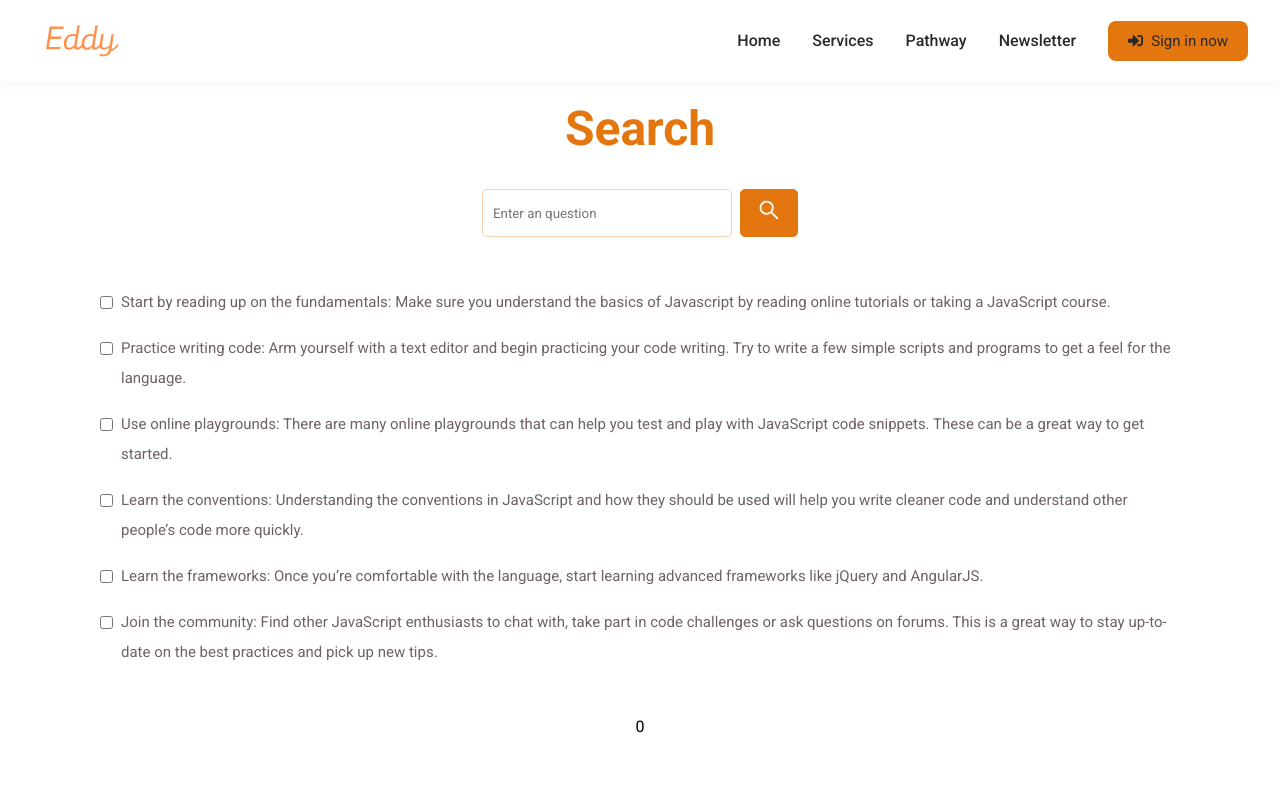
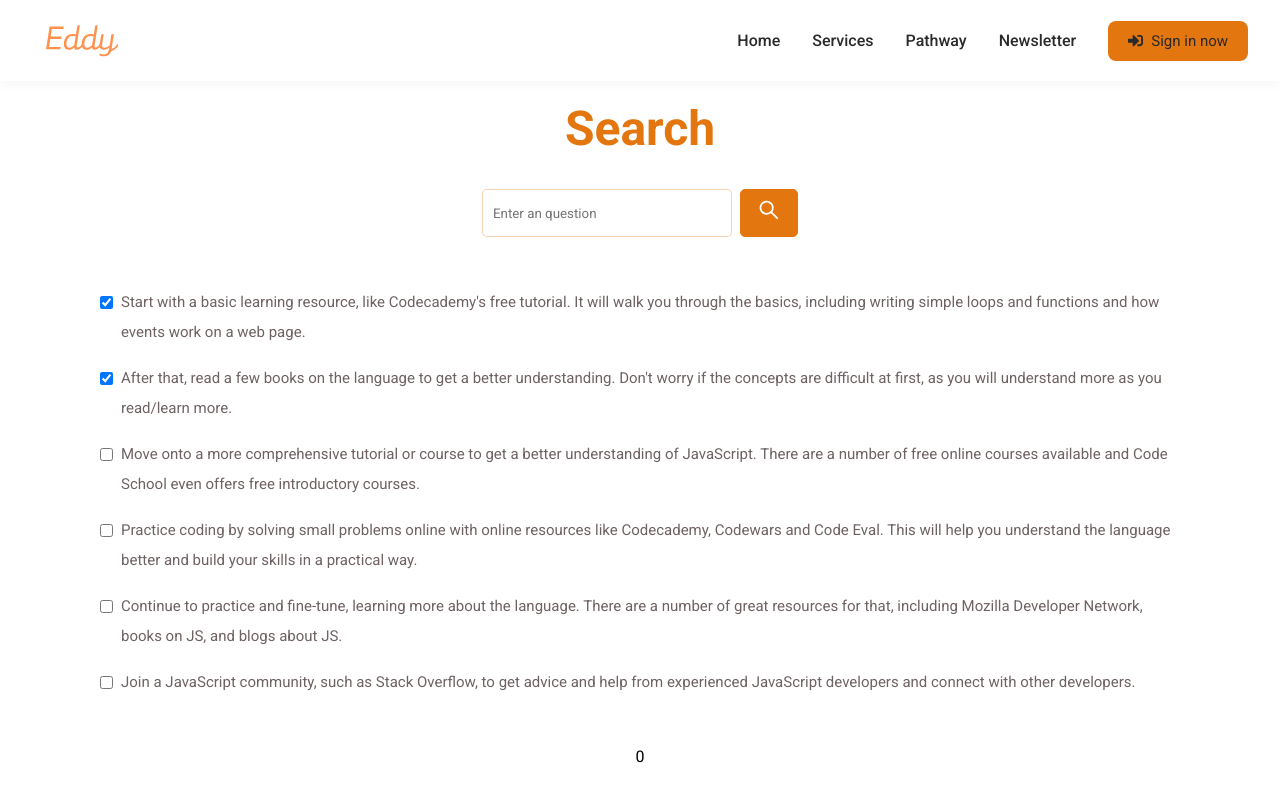
Before and after one commit to thefidanabdulla/openai-chatgpt-test, a Next.js app: page /pathway in a window 1280 px wide. Shown: the top 800 px of the page. Built offline with nearby package versions, Linux system fonts and the light colour scheme; no server answers; data requests are answered from the project's data file.

Commit message:
code work finally

```diff
--- a/components/Progressbar/index.js
+++ b/components/Progressbar/index.js
@@ -17,6 +17,8 @@ const ProgressBar = ({data}) => {
     });
   }
 
+  console.log("data", data)
+
   return (
     <div className={styles.progressbarCon}>
       <div className={styles.progressbar}>
--- a/db.json
+++ b/db.json
@@ -19,33 +19,33 @@
     "id": 2,
     "milestones": [
       {
-        "id": "-0r7OVIxjIh-2wRVmknhf",
-        "text": "Start by reading up on the fundamentals: Make sure you understand the basics of Javascript by reading online tutorials or taking a JavaScript course.",
+        "id": "cF5zLB4GS8N29-6gn8xPC",
+        "text": "Start with a basic learning resource, like Codecademy's free tutorial. It will walk you through the basics, including writing simple loops and functions and how events work on a web page.",
+        "completed": true
+      },
+      {
+        "id": "kda55NIOjEmbje5sxpZ5u",
+        "text": "After that, read a few books on the language to get a better understanding. Don't worry if the concepts are difficult at first, as you will understand more as you read/learn more.",
+        "completed": true
+      },
+      {
+        "id": "p-6drAAtCBK02I2XONpoI",
+        "text": "Move onto a more comprehensive tutorial or course to get a better understanding of JavaScript. There are a number of free online courses available and Code School even offers free introductory courses.",
         "completed": false
       },
       {
-        "id": "FL9IL_O0jALCW6rogJw-x",
-        "text": "Practice writing code: Arm yourself with a text editor and begin practicing your code writing. Try to write a few simple scripts and programs to get a feel for the language.",
+        "id": "SIpH5cAsB8Hgz97URUtwB",
+        "text": "Practice coding by solving small problems online with online resources like Codecademy, Codewars and Code Eval. This will help you understand the language better and build your skills in a practical way.",
         "completed": false
       },
       {
-        "id": "pUDcKtiRVsqbHLFrCLAKv",
-        "text": "Use online playgrounds: There are many online playgrounds that can help you test and play with JavaScript code snippets. These can be a great way to get started.",
+        "id": "ldioNmIa46r3TbksyW4VX",
+        "text": "Continue to practice and fine-tune, learning more about the language. There are a number of great resources for that, including Mozilla Developer Network, books on JS, and blogs about JS.",
         "completed": false
       },
       {
-        "id": "5bz_Pm3HOBy_YdWFNCfV5",
-        "text": "Learn the conventions: Understanding the conventions in JavaScript and how they should be used will help you write cleaner code and understand other people’s code more quickly.",
-        "completed": false
-      },
-      {
-        "id": "ViS_ePG3PKMT3z7SYSy55",
-        "text": "Learn the frameworks: Once you’re comfortable with the language, start learning advanced frameworks like jQuery and AngularJS.",
-        "completed": false
-      },
-      {
-        "id": "zBV1VdbK4dFd3smKHu97I",
-        "text": "Join the community: Find other JavaScript enthusiasts to chat with, take part in code challenges or ask questions on forums. This is a great way to stay up-to-date on the best practices and pick up new tips.",
+        "id": "ZBT6C2D2epdtAMmcn1uJj",
+        "text": "Join a JavaScript community, such as Stack Overflow, to get advice and help from experienced JavaScript developers and connect with other developers.",
         "completed": false
       }
     ]
--- a/pages/pathway/index.js
+++ b/pages/pathway/index.js
@@ -7,7 +7,9 @@ import ProgressBar from "./../../components/Progressbar";
 export default function Home() {
   const [userInput, setUserInput] = useState("");
   const [result, setResult] = useState([]);
-  const [pathwayData, setPathwayData] = useState();
+  const [pathwayData, setPathwayData] = useState(result);
+  const [checkedData, setCheckedData] = useState(pathwayData);
+
 
   useEffect(() => {
       fetch('http://localhost:3001/pathwayMilestones')
@@ -15,7 +17,23 @@ export default function Home() {
         .then(data => setPathwayData(data))
         .catch(error => console.log(error));
   }, [result]);
-  console.log(pathwayData)
+
+  useEffect(() => {
+    setCheckedData(pathwayData?.milestones);
+  }, [pathwayData])
+  useEffect(() => {
+    updateMilestonesDataByCheck();
+  }, [checkedData])
+
+  const updateMilestonesDataByCheck = async () => {
+    const response = await fetch('http://localhost:3001/pathwayMilestones', {
+      method: 'PUT',
+      headers: {
+        'Content-Type': 'application/json'
+      },
+      body: JSON.stringify({id: 2, milestones: checkedData})
+    });
+  }
 
   async function onSubmit(event) {
     event.preventDefault();
@@ -41,7 +59,14 @@ export default function Home() {
     }
   }
 
-
+  function handleCheckboxClick(id) {
+    setCheckedData(prevTodos => prevTodos.map(todo => {
+      if (todo.id === id) {
+        return {...todo, completed: !todo.completed};
+      }
+      return todo;
+    }));
+  }
 
   return (
     <div className={styles.pathwayContainer}>
@@ -64,10 +89,10 @@ export default function Home() {
 
         <div className={styles.resultContainer}>
         {
-          pathwayData?.milestones?.map((item, index) => (
+          checkedData?.map((item, index) => (
             <div key={index} className={styles.resultItem}>
               <label>
-                <input type="checkbox" checked={item?.completed}  onChange={(e) => console.log(e.target.checked)}/>
+                <input type="checkbox" checked={item?.completed} onChange={() => handleCheckboxClick(item?.id)} />
                 {item?.text}
               </label>
             </div>
```
